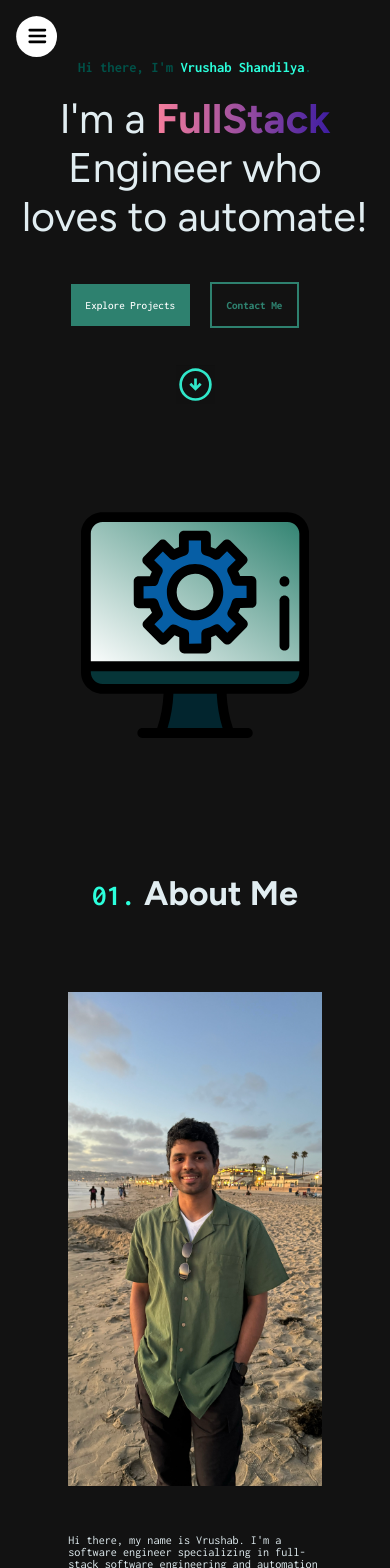
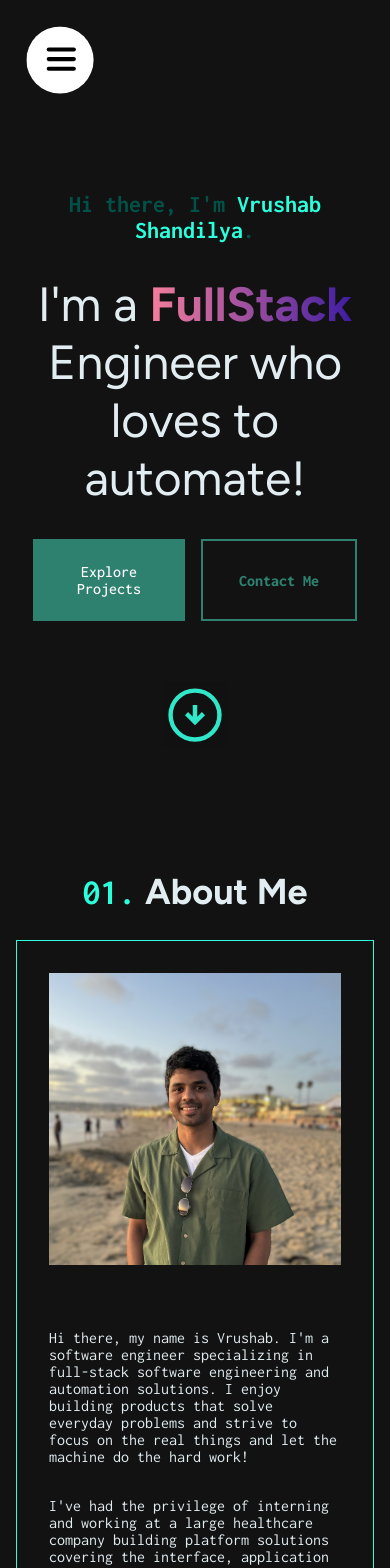
Before and after one commit to vriishan/vriishan.github.io, a React (Vite) app: page / in a window 390 px wide. Shown: the top 1568 px of the page. Built offline with nearby package versions, Linux system fonts and the light colour scheme.

Commit message:
fix more responsive css, add border, fix image, add button animation

```diff
--- a/src/App.scss
+++ b/src/App.scss
@@ -1,19 +1,6 @@
 html, body {
     scroll-behavior: smooth;
 }
-
-$text: #ffffff;
-$background: #121212;
-$footer: #0c0c0c;
-$card: #1f1f1f;
-$bubble: #2D3142;
-$primary: #2e816f;
-$secondary: #005148;
-$secondary-card: #001d19;
-$accent: #2bffdc;
-$tertiary: #B94CCF;
-$border-100: #1B3432;
-$blue: #065ea5;
 
 :root {
     --font-text: 'Inconsolata', monospace;
@@ -21,19 +8,24 @@ $blue: #065ea5;
 
     --max-width: 1200px;
 
-    --text: #{$text};
-    --accent: #{$accent};
-    --background: #{$background};
-    --footer: #{$footer};
-    --primary: #{$primary};
-    --secondary: #{$secondary};
-    --accent: #{$accent};
-    --tertiary: #{$tertiary};
-    --card: #{$card};
-    --bubble: #{$bubble};
-    --border-100: #{$border-100};
-    --blue: #{$blue};
-    --secondary-card: #{$secondary-card};
+    --text: #ffffff;
+    --accent: #2bffdc;
+    --background: #121212;
+    --footer: #0c0c0c;
+    --primary: #2e816f;
+    --secondary: #005148;
+    --tertiary: #B94CCF;
+    --card: #1f1f1f;
+    --bubble: #2D3142;
+    --border-100: #1B3432;
+    --blue: #065ea5;
+    --secondary-card: #001d19;
+
+    --fs-xl: 4rem;
+    --fs-600: 3rem;
+    --fs-400: 2.5rem;
+    --fs-300: 1.75rem;
+    --fs-200: 1.25rem;
 }
 
 * {
@@ -78,26 +70,25 @@ section {
     padding: 3rem 0;
 
     .sectionHeader {
-        font-family: "Figtree";
-        font-size: 3rem;
+        font-family: var(--font-heading);
+        font-size: var(--fs-400);
 
         .numberedHeading {
-            color: $accent;
-            font-family: "Inconsolata";
-            font-size: 3rem;
+            color: var(--accent);
+            font-family: var(--font-text);
         }
 
         .numberedHeading.small {
-            font-size: 1.75rem;
+            font-size: var(--fs-300);
         }
     }
 
     .sectionHeader.white {
-        color: $text;
+        color: var(--text);
     }
 
     .sectionHeader.small {
-        font-size: 2rem;
+        font-size: var(--fs-300);
     }
 }
 
@@ -132,26 +123,24 @@ section {
     }
 }
 
-@include tablet {
-    html {
-        font-size: 2vw;
+.padder {
+    padding: 0rem;
+
+    @include mobile {
+        padding: 0rem 1rem;
+    }
+
+    @include tablet {
+        padding: 0rem 2.25rem;
     }
 }
 
 @include mobile {
-    html {
-        font-size: 2.5vw;
+    :root {
+        --fs-xl: 3rem;
+        --fs-600: 2.75rem;
+        --fs-400: 2.25rem;
+        --fs-300: 1.5rem;
+        --fs-200: 1rem;
     }
 }
-
-.padder {
-    padding: 0rem;
-
-    @include mobile {
-        padding: 0rem 2rem;
-    }
-
-    @include tablet {
-        padding: 0rem 6rem;
-    }
-}
--- a/src/components/about/About.jsx
+++ b/src/components/about/About.jsx
@@ -19,7 +19,7 @@ const About = () => {
     <div className="about">
       <div className="mainContainer">
         <div className="header">
-          <h1 className="sectionHeader"><font className="numberedHeading">01.</font> About Me</h1>
+          <h1 className="sectionHeader" style={{"line-height": 0}}><font className="numberedHeading">01.</font> About Me</h1>
         </div>
         <div className="content">
           <div className="imageContainer">
--- a/src/components/about/About.scss
+++ b/src/components/about/About.scss
@@ -18,7 +18,7 @@
 
         h1 {
             font-family: "Figtree", monospace;
-            font-size: 3.5rem;
+            font-size: var(--fs-400);
         }
 
         .content {
@@ -27,6 +27,7 @@
             width: 100%;
             align-items: center;
             justify-content: center;
+            border: 1px solid var(--accent);
 
             @include tablet {
                 flex-direction: column;
@@ -40,16 +41,20 @@
                 display: flex;
                 align-items: center;
                 justify-content: center;
-                height: 70vh;
                 overflow: hidden;
                 padding: 5rem;
 
                 @include mobile {
+                    aspect-ratio: 1/1;
                     width: 100%;
+                    max-width: 500px;
+                    padding: 2rem 2rem;
                 }
 
                 @include tablet {
-                    width: 100%;
+                    aspect-ratio: 1/1;
+                    max-width: 500px;
+                    padding: 1rem;
                 }
 
                 img {
@@ -65,17 +70,17 @@
                 align-items: center;
                 flex-direction: column;
                 justify-content: center;
-                font-size: 1.25rem;
+                font-size: var(--fs-200);
                 padding: 1rem 0rem;
 
                 @include mobile {
                     width: 100%;
-                    padding: 0rem 5rem;
+                    padding: 2rem 2rem;
                 }
 
                 @include tablet {
                     width: 100%;
-                    padding: 0rem 5rem;
+                    padding: 2rem 2rem;
                 }
 
                 p {
@@ -92,18 +97,20 @@
                         gap: 1.25rem;
                         margin-top: 2rem;
 
+                        a {
+                            display: flex;
                             button {
-                            height: 2.5rem;
                                 display: flex;
                                 padding: 1rem;
                                 flex-direction: row;
                                 justify-content: center;
                                 align-items: center;
-                            font-size: 1.1rem;
+                                font-size: var(--fs-200);
                                 font-family: var(--font-text);
                                 background-color: var(--secondary);
                                 border: none;
                                 color: var(--text);
+                                flex: 1;
 
                                 svg {
                                     margin-left: 0.5rem;
@@ -117,3 +124,4 @@
             }
         }
     }
+}
--- a/src/components/contact/Contact.jsx
+++ b/src/components/contact/Contact.jsx
@@ -42,6 +42,9 @@ const Contact = () => {
                     <h1 className="sectionHeader white small"><font className="numberedHeading small">05.</font>What's next?</h1>
                 </div>
                 <motion.h1 variants={variants}>Let's connect!</motion.h1>
+                <div className="prompt">
+                    <p>I am eager to apply my skillset and continue building meaningful products as a software engineer in a challenging and ever-changing tech environment. Please feel free to reach out with any opportunities through any of the platforms listed here! </p>
+                </div>
                 <div className="item">
                     <h2>Mail</h2>
                     <span>vrushab.shandilya@gmail.com</span>
--- a/src/components/contact/Contact.scss
+++ b/src/components/contact/Contact.scss
@@ -34,30 +34,28 @@
             align-items: center;
         }
 
+        .prompt {
+            font-size: var(--fs-200);
+        }
+
         h1 {
-            font-size: 6rem;
+            font-size: var(--fs-xl);
             line-height: 6rem;
             font-family: var(--font-heading);
             word-wrap: break-word;
 
             @include mobile {
-                font-size: 5rem;
                 line-height: 3rem;
             }
         }
 
         h2 {
-            @include mobile {
-                font-size: 2rem;
-            }
+            font-size: var(--fs-300);
         }
 
         span {
+            font-size: var(--fs-200);
             font-weight: 300;
-
-            @include mobile {
-                font-size: 1.5rem;
-            }
         }
     }
 
--- a/src/components/hero/Hero.jsx
+++ b/src/components/hero/Hero.jsx
@@ -1,6 +1,6 @@
 import React from 'react'
 import './Hero.scss'
-import { motion } from 'framer-motion'
+import { color, motion } from 'framer-motion'
 import scrollDown from '/scrolldown.svg'
 import Automator from './Automator/Automator'
 
@@ -26,6 +26,11 @@ const Hero = ({ portfolioRef, contactRef, aboutRef }) => {
                 staggerChildren: 0.1
             }
         },
+        hover: {
+            borderColor: "var(--accent)",
+            backgroundColor: "var(--accent)",
+            color: "var(--background)"
+        }
     };
 
     const scrollVariants = {
@@ -53,8 +58,8 @@ const Hero = ({ portfolioRef, contactRef, aboutRef }) => {
                     <motion.h2 variants={textVariants}>Hi there, I'm <font className="highlight">Vrushab Shandilya</font>.</motion.h2>
                     <motion.h1 variants={textVariants}>I'm a <b className="fullstackText">FullStack</b> Engineer who loves to automate!</motion.h1>
                     <motion.div className="buttons" variants={textVariants}>
-                        <motion.button variants={textVariants} className="projectButton" onClick={(e) => scrollToSection(portfolioRef, e)}>Explore Projects</motion.button>
-                        <motion.button variants={textVariants} className="contactButton" onClick={(e) => scrollToSection(contactRef, e)}>Contact Me</motion.button>
+                        <motion.button variants={textVariants} whileHover="hover" className="projectButton" onClick={(e) => scrollToSection(portfolioRef, e)}>Explore Projects</motion.button>
+                        <motion.button variants={textVariants} whileHover="hover" className="contactButton" onClick={(e) => scrollToSection(contactRef, e)}>Contact Me</motion.button>
                     </motion.div>
                     <motion.img src={scrollDown} alt="" variants={scrollVariants} animate="animate" transition="transition" onClick={(e) => scrollToSection(aboutRef, e)} />
                 </motion.div>
--- a/src/components/hero/Hero.scss
+++ b/src/components/hero/Hero.scss
@@ -8,6 +8,10 @@
     overflow: hidden;
     position: relative;
 
+    @include mobile {
+        min-height: 100vh;
+    }
+
     .wrapper {
         max-width: var(--max-width);
         height: 100%;
@@ -17,12 +21,12 @@
 
         @include mobile {
             flex-direction: column;
-            align-items: flex-center;
+            align-items: center;
         }
 
         @include tablet {
             flex-direction: column;
-            align-items: flex-center;
+            align-items: center;
         }
 
         .textContainer {
@@ -34,7 +38,7 @@
             gap: 1rem;
 
             @include mobile {
-                height: 50%;
+                height: 100%;
                 width: 100%;
                 gap: 2rem;
                 align-items: center;
@@ -43,8 +47,8 @@
             }
 
             @include tablet {
-                height: 50%;
-                width: 100%;
+                height: 100%;
+                width: 80%;
                 gap: 2rem;
                 align-items: center;
                 text-align: center;
@@ -52,7 +56,7 @@
             }
 
             h2 {
-                font-size: 1.5rem;
+                font-size: var(--fs-300);
                 color: var(--secondary);
                 font-family: var(--font-text);
                 margin: 0;
@@ -65,7 +69,7 @@
 
             h1 {
                 font-family: var(--font-heading);
-                font-size: 4.25rem;
+                font-size: var(--fs-xl);
                 font-weight: 400;
                 word-wrap: break-word;
                 width: 100%;
@@ -73,15 +77,22 @@
             }
 
             .buttons {
+                display: flex;
                 margin-top: 2.25rem;
+
+                @include mobile {
+                    margin-top: 0rem;
+                    gap: 1rem;
+                }
+
                 button {
+                    flex: 1;
                     font-family: "Inconsolata", monospace;
                     padding: 1.5rem;
                     border: 1px solid white;
-                    margin-right: 20px;
                     cursor: pointer;
                     font-weight: 500;
-                    font-size: 1.15rem;
+                    font-size: var(--fs-200);
                 }
 
                 .projectButton {
@@ -107,7 +118,6 @@
 
             .fullstackText {
                 background: linear-gradient(90deg, #f67e9c, #3e1da2);
-                // background: linear-gradient(88.1deg, #09ad9a .94%, #75eddc 99.22%);
                 -webkit-background-clip: text;
                 -webkit-text-fill-color: transparent;
                 background-clip: text;
@@ -118,7 +128,6 @@
                 -webkit-background-clip: text;
                 -webkit-text-fill-color: transparent;
                 background-clip: text;
-                // color: var(--blue);
             }
         }
 
@@ -132,12 +141,11 @@
             height: 100%;
 
             @include mobile {
-                width: 100%;
+                display: none;
             }
 
             @include tablet {
-                width: 100%;
-                padding-top: 5rem;
+                display: none;
             }
 
             .automator {
@@ -199,16 +207,6 @@
         }
     }
 
-    .slidingTextContainer {
-        position: absolute;
-        font-size: 50vh;
-        bottom: -120px;
-        width: 50%;
-        white-space: nowrap;
-        color: rgba(0, 0, 0, 0.274);
-        font-weight: bold;
-    }
-
     .imageContainer {
         height: 100%;
         position: absolute;
--- a/src/components/portfolio/Portfolio.scss
+++ b/src/components/portfolio/Portfolio.scss
@@ -80,7 +80,7 @@
   flex: 1 1 calc(33.333% - 2rem);
 
   @include mobile {
-    flex: 1 1 calc(50% - 2rem);
+    flex: 1 1 calc(100% - 2rem);
   }
 
   @include tablet {
--- a/src/components/socials/Socials.scss
+++ b/src/components/socials/Socials.scss
@@ -21,17 +21,27 @@
 
     .linkContainer {
         width: 3rem;
+        display: flex;
+        justify-content: center;
 
         @include tablet {
-            width: 3rem;
+            width: 2rem;
+            gap: 0.25rem;
         }
 
         .link {
             display: flex;
-            width: 100%;
+            width: 3rem;
+            height: 3rem;
             align-items: center;
             justify-content: center;
             padding: 0.25rem 0.5rem;
+
+            @include tablet {
+                width: 1.5rem;
+                height: 2rem;
+                padding: 0.5rem 0rem;
+            }
 
             svg {
                 height: 100%;
```
Also changed, not shown: public/me.jpg. Lines whose indentation alone changed are shown as unchanged.
